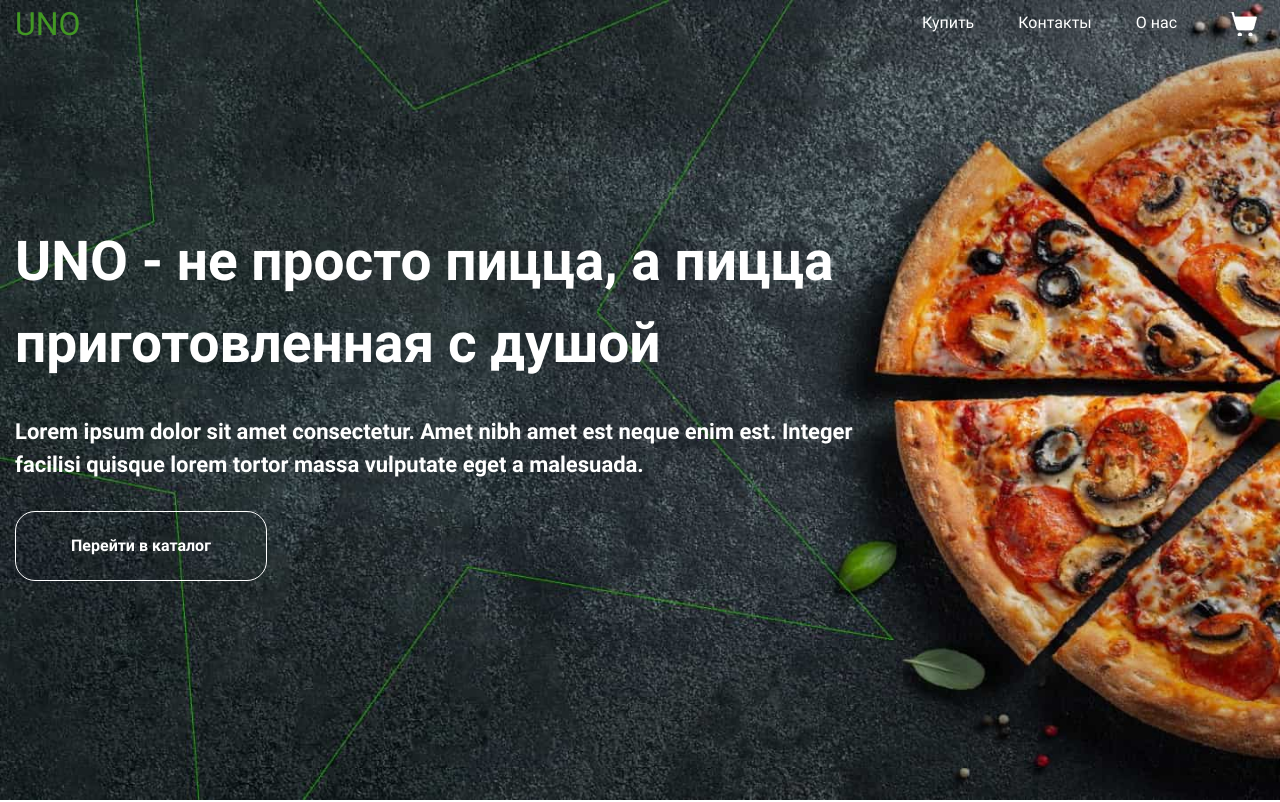
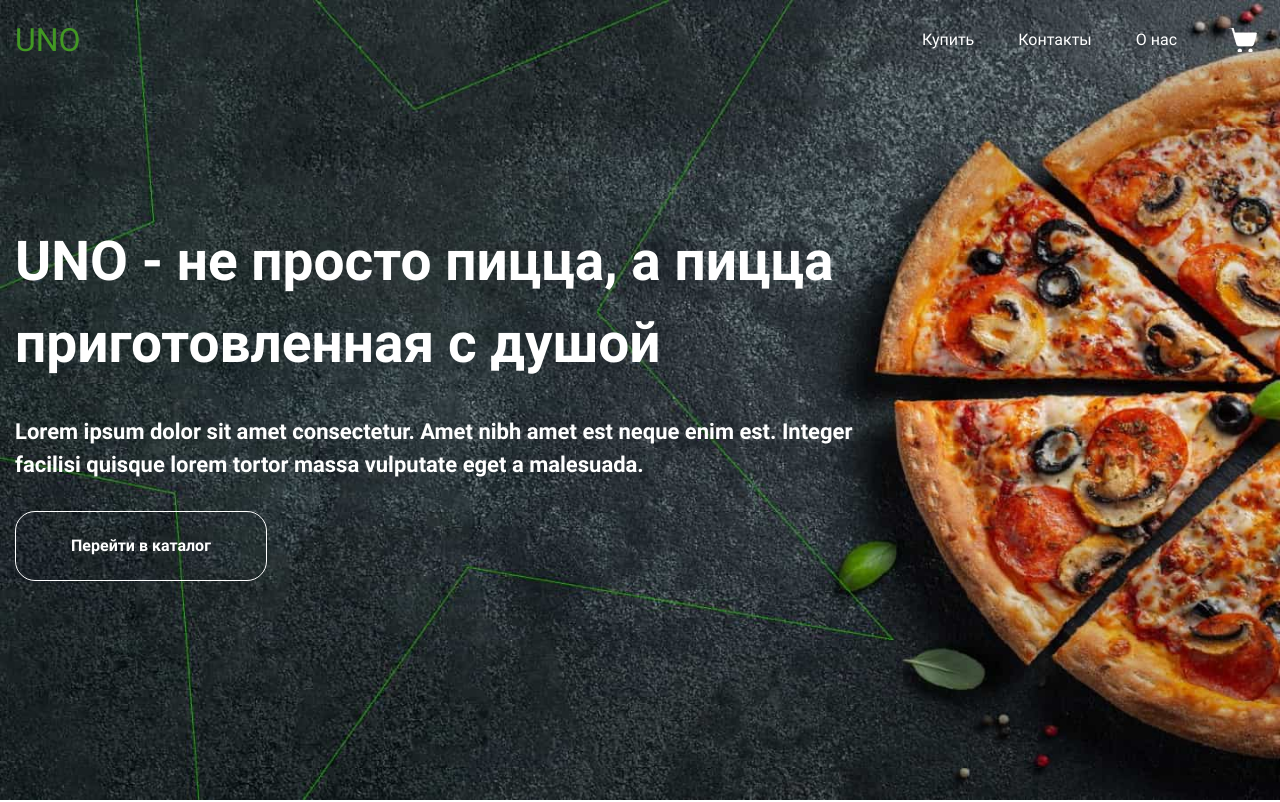
Before and after one commit to Andrew1aptev/pizza-uno, a website: page src/index.html in a window 1280 px wide. Shown: the top 802 px of the page. Drawn offline with Linux system fonts and the light colour scheme.

Commit message:
add height for nav links in header

```diff
--- a/src/scss/components/_nav.scss
+++ b/src/scss/components/_nav.scss
@@ -1,13 +1,19 @@
 .nav {
+    min-height: 48px;
 
     &__list {
         display: flex;
         column-gap: 44px;
+        height: 100%;
     }
 
     &__item {}
 
     &__link {
+        display: inline-flex;
+        justify-content: center;
+        align-items: center;
+        height: 100%;
         color: #fff;
         text-decoration: none;
     }
--- a/src/scss/layout/_header.scss
+++ b/src/scss/layout/_header.scss
@@ -3,6 +3,8 @@
     top: 0;
     width: 100%;
     z-index: 3;
+    padding-top: 16px;
+    padding-bottom: 16px;
 
     &__container {
         display: flex;
```
Also changed, not shown: src/css/main.min.css.
